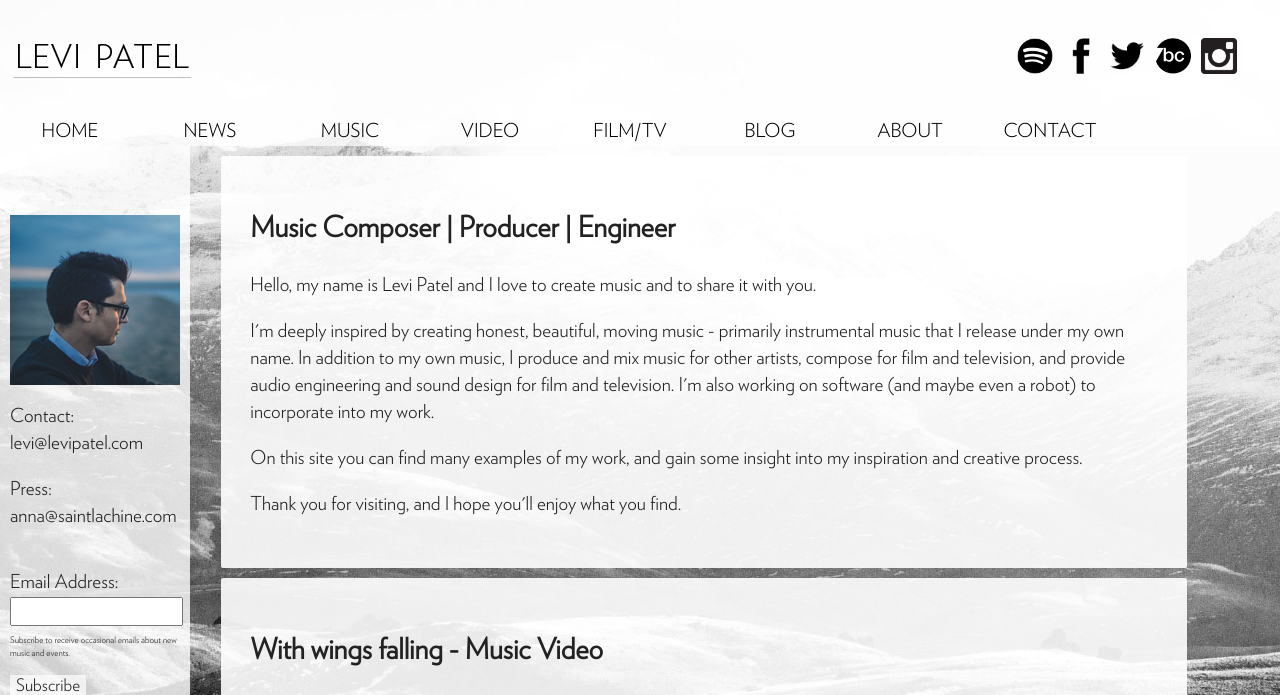
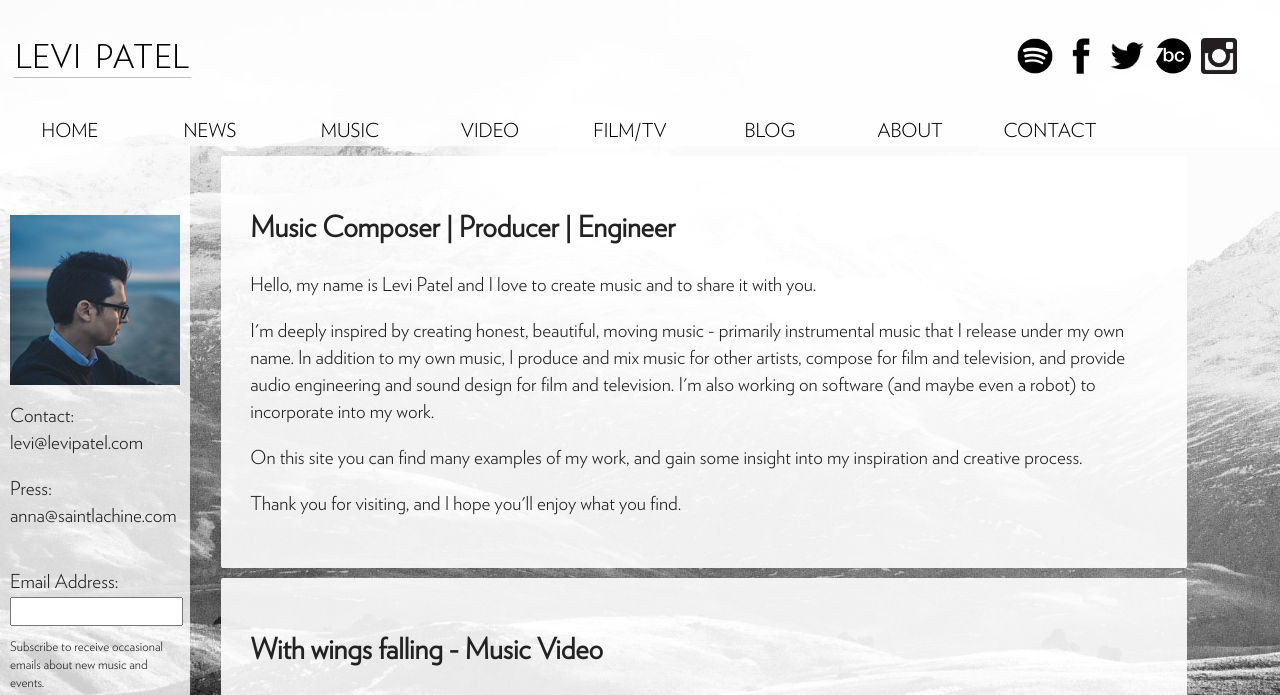
Before and after one commit to levipatel/music, a Jekyll site: the page built from index.html, in a window 1280 px wide. Shown: the top 695 px of the page. Built offline with Jekyll 4.4.1, drawn with Linux system fonts in a browser that asks for light colours; grey boxes are pictures that could not be loaded.

Commit message:
Make email subscribe explanation more readable

```diff
--- a/_layouts/default.html
+++ b/_layouts/default.html
@@ -138,7 +138,7 @@
   <input type="email" value="" name="EMAIL" class="required email" id="mce-EMAIL">
 </div>
 <div>
-  <p style="font-size: xx-small;">Subscribe to receive occasional emails about new music and events.</p>
+  <p style="font-size: small;">Subscribe to receive occasional emails about new music and events.</p>
   </div>
   <div id="mce-responses" class="clear" style="padding-top:4px;">
     <div class="response" id="mce-error-response" style="display:none"></div>
```
